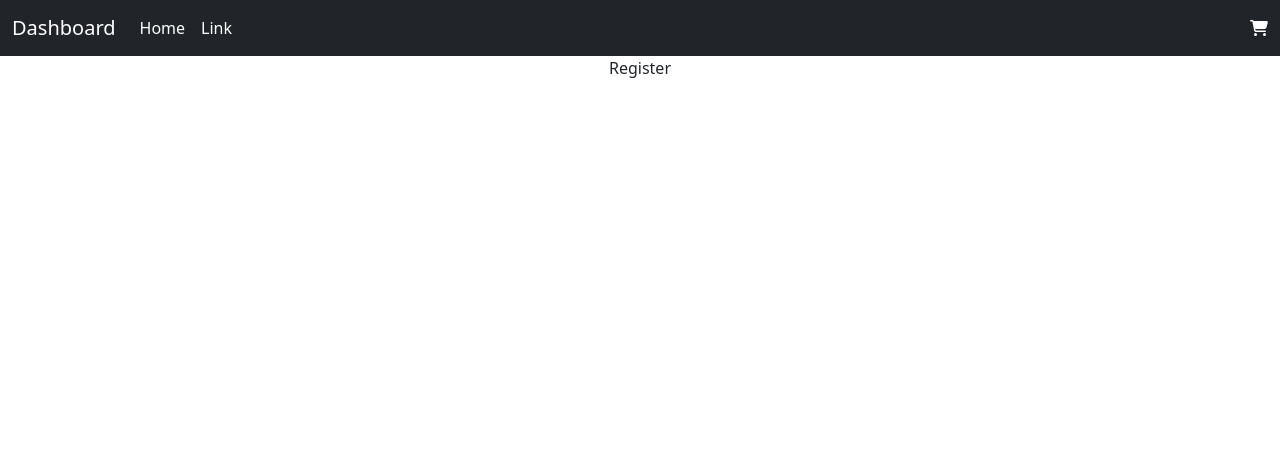
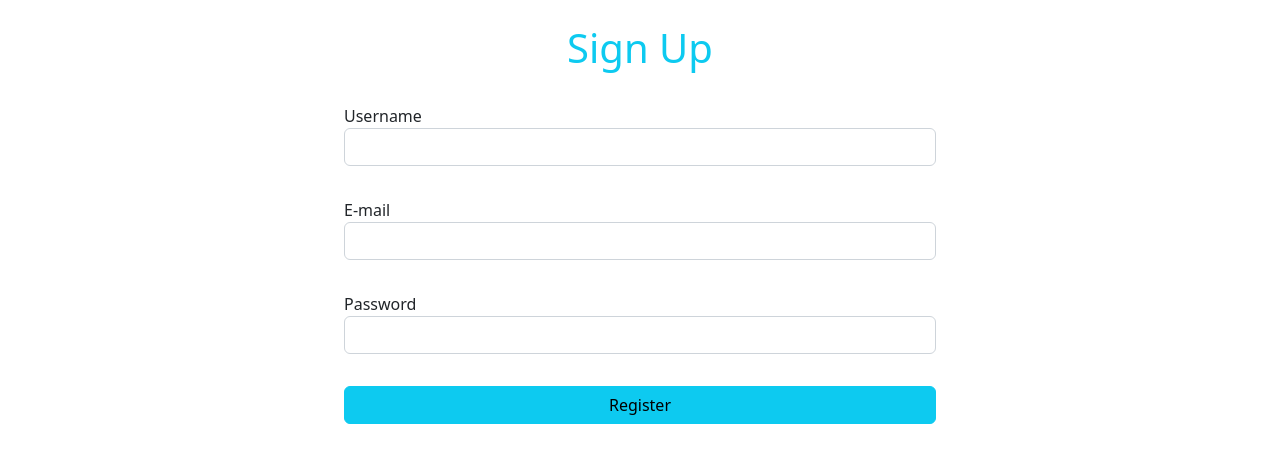
Before and after one commit to AymenBouazra/Restaurant-Frontend, a React (Create React App) app: page /register in a window 1280 px wide. Shown: the top 462 px of the page. Built offline with nearby package versions, Linux system fonts and the light colour scheme.

Commit message:
changed Routing in the app to best practice

```diff
--- a/package.json
+++ b/package.json
@@ -12,6 +12,7 @@
     "@testing-library/user-event": "^13.5.0",
     "axios": "^1.2.2",
     "bootstrap": "^5.2.3",
+    "formik": "^2.2.9",
     "react": "^18.2.0",
     "react-dom": "^18.2.0",
     "react-redux": "^8.0.5",
--- a/src/App.js
+++ b/src/App.js
@@ -3,28 +3,69 @@ import 'bootstrap/dist/css/bootstrap.min.css';
 import 'bootstrap/dist/js/bootstrap.bundle'
 import 'react-toastify/dist/ReactToastify.css';
 import '@fortawesome/react-fontawesome'
-
-import { BrowserRouter as Router, Routes, Route } from 'react-router-dom';
+import {
+  createBrowserRouter,
+  RouterProvider,
+  Outlet
+} from "react-router-dom";
 import React, { Suspense } from 'react';
 import Navbar from './components/Navbar';
-const Home = React.lazy(() => import('./components/Home'))
-const Login = React.lazy(() => import('./components/AuthComponents/Login'))
+import Login from './components/AuthComponents/Login';
+import Register from './components/AuthComponents/Register';
+import { ToastContainer } from 'react-toastify';
+import routes from './routes'
 
-const Register = React.lazy(() => import('./components/AuthComponents/Register'))
+const Layout = () => {
+  return (<div className='app'>
+    <Navbar />
+    <Outlet />
+  </div>)
+}
+const routing = routes.map((route)=> {
+  console.log(route);
+  return(
+    {
+      path:route.path,
+      element:<route.element />,
+      exact : route.exact
+    }
+  )
+})
+const router = createBrowserRouter([
 
+  {
+    path: "/register",
+    element: <Register />,
+  },
+  {
+    path: "/login",
+    element: <Login />,
+  },
+  {
+    path: '/',
+    element: <Layout />,
+    children: routing
+  }
+
+]);
 function App() {
   return (
-    <div className="App">
-      <Router>
-        <Navbar />
-        <Suspense fallback='Loading...'>
-          <Routes>
-            <Route path='/login' element={<Login />} />
-            <Route path='/register' element={<Register />} />
-            <Route path='/' element={<Home />} />
-          </Routes>
-        </Suspense>
-      </Router>
+    <div>
+      <ToastContainer
+        position="bottom-center"
+        autoClose={5000}
+        hideProgressBar={false}
+        newestOnTop={false}
+        closeOnClick
+        rtl={false}
+        pauseOnFocusLoss
+        draggable
+        pauseOnHover
+        theme="colored"
+      />
+      <Suspense fallback='Loading...'>
+        <RouterProvider router={router} />
+      </Suspense>
     </div>
   );
 }
--- a/src/components/AuthComponents/Login.js
+++ b/src/components/AuthComponents/Login.js
@@ -1,8 +1,82 @@
+import axios from 'axios';
+import { Formik } from 'formik';
 import React from 'react'
+import { useNavigate } from 'react-router-dom';
+import { toast } from 'react-toastify';
 
 const Login = () => {
+  const navigate = useNavigate()
   return (
-    <div>Login</div>
+    <div className='d-flex w-50 mx-auto flex-column align-items-center mt-4'>
+      <h1 className='text-info'>Sign In</h1>
+      <Formik
+        initialValues={{ userName: '', email: '', password: '' }}
+        validate={values => {
+          const errors = {};
+          if (!values.password) {
+            errors.password = 'Required';
+          }
+          if (!values.email) {
+            errors.email = 'Required';
+          } else if (
+            !/^[A-Z0-9._%+-]+@[A-Z0-9.-]+\.[A-Z]{2,}$/i.test(values.email)
+          ) {
+            errors.email = 'Invalid email address';
+          }
+          return errors;
+        }}
+        onSubmit={ async (values, { setSubmitting }) => {
+          try {
+            axios.post('http://localhost:4000/login', values).then((response)=>{
+              window.location.href='/'
+
+            }).then(()=>{
+              toast.success('Welcome to your dashboard')
+
+            })
+          } catch (error) {
+            toast.error(error.response.data.message)
+          }
+        }}
+      >
+        {({
+          values,
+          errors,
+          touched,
+          handleChange,
+          handleBlur,
+          handleSubmit,
+          isSubmitting,
+          /* and other goodies */
+        }) => (
+          <form onSubmit={handleSubmit} className='d-flex flex-column w-100 p-4'>
+            <label>E-mail</label>
+            <input
+              type="email"
+              name="email"
+              className='form-control'
+              onChange={handleChange}
+              onBlur={handleBlur}
+              value={values.email}
+            />
+            <p className='text-danger px-4 py-2'>{errors.email && touched.email && errors.email}</p>
+            <label>Password</label>
+            <input
+              type="password"
+              name="password"
+              className='form-control'
+              onChange={handleChange}
+              onBlur={handleBlur}
+              value={values.password}
+            />
+            <p className='text-danger px-4 py-2'>{errors.password && touched.password && errors.password}</p>
+            <button type="submit" className='btn btn-info' disabled={isSubmitting}>
+              Login
+            </button>
+          </form>
+        )}
+      </Formik>
+    </div>
   )
 }
 
--- a/src/components/AuthComponents/Register.js
+++ b/src/components/AuthComponents/Register.js
@@ -1,8 +1,91 @@
+import axios from 'axios';
+import { Formik } from 'formik';
 import React from 'react'
+import { useNavigate } from 'react-router-dom';
+import { toast } from 'react-toastify';
 
 const Register = () => {
+  const navigate = useNavigate()
   return (
-    <div>Register</div>
+    <div className='d-flex w-50 mx-auto flex-column align-items-center mt-4'>
+      <h1 className='text-info'>Sign Up</h1>
+      <Formik
+        initialValues={{ userName: '', email: '', password: '' }}
+        validate={values => {
+          const errors = {};
+          if (!values.userName) {
+            errors.userName = 'Required';
+          }
+          if (!values.password) {
+            errors.password = 'Required';
+          }
+          if (!values.email) {
+            errors.email = 'Required';
+          } else if (
+            !/^[A-Z0-9._%+-]+@[A-Z0-9.-]+\.[A-Z]{2,}$/i.test(values.email)
+          ) {
+            errors.email = 'Invalid email address';
+          }
+          return errors;
+        }}
+        onSubmit={async(values, { setSubmitting }) => {
+          try {
+            const response =  await axios.post('http://localhost:4000/register', values)
+            navigate('/login')
+            toast.success(response.data.message)
+          } catch (error) {
+            toast.error(error.response.data.message)
+          }
+        }}
+      >
+        {({
+          values,
+          errors,
+          touched,
+          handleChange,
+          handleBlur,
+          handleSubmit,
+          isSubmitting,
+          /* and other goodies */
+        }) => (
+          <form onSubmit={handleSubmit} className='d-flex flex-column w-100 p-4'>
+            <label>Username</label>
+            <input
+              type="text"
+              name="userName"
+              className='form-control'
+              onChange={handleChange}
+              onBlur={handleBlur}
+              value={values.userName}
+            />
+            <p className='text-danger px-4 py-2'>{errors.userName && touched.userName && errors.userName}</p>
+            <label>E-mail</label>
+            <input
+              type="email"
+              name="email"
+              className='form-control'
+              onChange={handleChange}
+              onBlur={handleBlur}
+              value={values.email}
+            />
+            <p className='text-danger px-4 py-2'>{errors.email && touched.email && errors.email}</p>
+            <label>Password</label>
+            <input
+              type="password"
+              name="password"
+              className='form-control'
+              onChange={handleChange}
+              onBlur={handleBlur}
+              value={values.password}
+            />
+            <p className='text-danger px-4 py-2'>{errors.password && touched.password && errors.password}</p>
+            <button type="submit" className='btn btn-info' disabled={isSubmitting}>
+              Register
+            </button>
+          </form>
+        )}
+      </Formik>
+    </div>
   )
 }
 
--- a/src/components/Navbar.js
+++ b/src/components/Navbar.js
@@ -14,14 +14,10 @@ const Navbar = () => {
       <div className="collapse navbar-collapse" id="navbarSupportedContent">
         <ul className="navbar-nav me-auto mb-2 mb-lg-0">
           <li className="nav-item">
-            <Link className="nav-link active" aria-current="page" href="#">Home</Link>
+            <Link className="nav-link" aria-current="page" to='/'>Home</Link>
           </li>
-          <li className="nav-item">
-            <Link className="nav-link" href="#">Link</Link>
-          </li>
-
         </ul>
-        <FontAwesomeIcon icon={faShoppingCart } />
+        <Link to='/'><FontAwesomeIcon icon={faShoppingCart } /></Link>
       </div>
     </div>
   </nav>
--- /dev/null
+++ b/src/routes.js
@@ -0,0 +1,13 @@
+import React from "react"
+const Home = React.lazy(() => { import('./components/Home') })
+
+const routes = [
+    {
+        path: '/',
+        element: Home,
+        exact: true
+    },
+
+]
+
+export default routes
```
Also changed, not shown: 1 other file (tests, documents, lock files or other folders).
